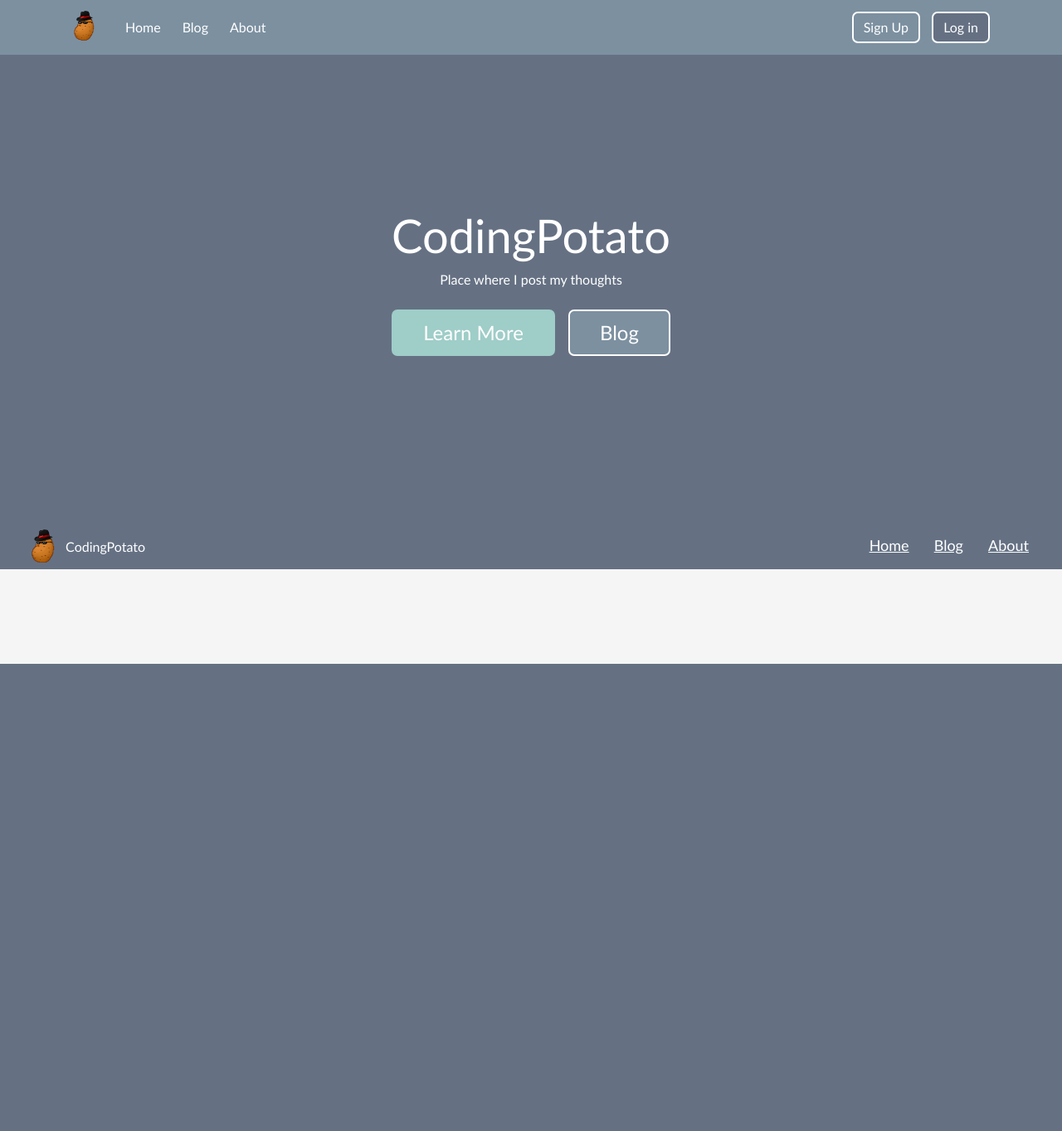
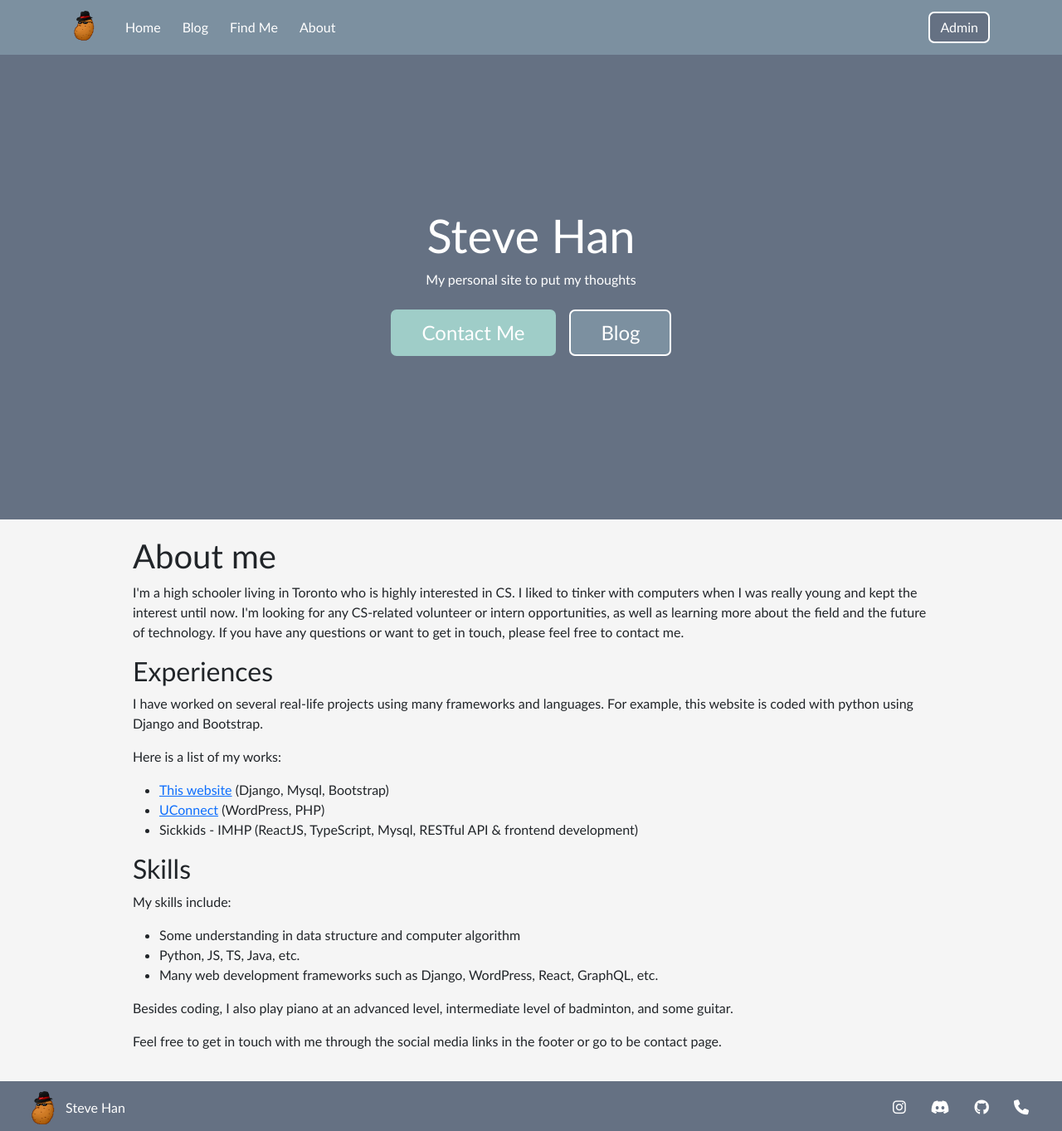
Before and after one commit to stevehan12138/ilikechicken.me, a Django app: template templates/page/index.html in a window 1280 px wide. Shown: the whole page at 83% size. Before the commit the page ends 800 px from the top, so only its background shows below. Run offline with Django 3.2, Linux system fonts and the light colour scheme; the template is opened without the code that fills it, so the values that code supplies are empty; some libraries are stand-ins or nearby versions.

Commit message:
index page redesign

```diff
--- a/ilikechicken/urls.py
+++ b/ilikechicken/urls.py
@@ -22,6 +22,7 @@ urlpatterns = [
     path('admin/', admin.site.urls),
     path('', TemplateView.as_view(template_name='page/index.html'), name='home'),
     path('privacy/', TemplateView.as_view(template_name='page/privacy.html'), name='privacy'),
+    path('contact/', TemplateView.as_view(template_name='page/contact.html'), name='contact'),
     path('about/', TemplateView.as_view(template_name='page/about.html'), name='about'),
     path('blog/', include('blog.urls'), name='blog')
 ]
--- a/static/css/footer.css
+++ b/static/css/footer.css
@@ -30,3 +30,20 @@
   font-size: 18px;
   padding-left: 26px;
 }
+
+.menulink:hover .phone{
+  color: #000000e5;
+  visibility: visible;
+}
+
+.phone {
+  background-color: black;
+  font-size: 15px;
+  text-align: center;
+  visibility: hidden;
+  border-radius: 6px;
+  position: absolute;
+  top: -10px;
+  padding: 3px 5px;
+  opacity: 0.75;
+}
--- a/static/css/style.css
+++ b/static/css/style.css
@@ -29,11 +29,6 @@ html, body {
     border: .15rem solid white;
     margin: auto 5px;
     padding: .3rem .75em;
-}
-
-.btn.signup{
-    background-color: #7C90A0;
-    color: white;
 }
 
 .btn.login{
@@ -93,3 +88,15 @@ html, body {
     background-color: #7C90A0;
     height: 200px;
 }
+
+.contact {
+    width: 80%;
+    margin: 0 auto;
+    padding: 20px 0;
+}
+
+.about-me {
+    width: 75%;
+    margin: 0 auto;
+    padding: 20px 0;
+}
--- a/templates/blog/blog.html
+++ b/templates/blog/blog.html
@@ -2,7 +2,7 @@
 {% load static %}
 
 {% block title %}
-    CodingPotato - {{ blog.title }}
+    {{ blog.title }} - ilikchicken.me
 {% endblock title %}
 
 {% block css %}
--- a/templates/footer.html
+++ b/templates/footer.html
@@ -2,11 +2,17 @@
 <footer class="footer">
     <div class="icon">
         <a class="inline" href="/"><img src="{% static 'image/logo.png' %}" alt="CodingPotato" height="45"></a>
-        <p class="inline">CodingPotato</h3>
+        <p class="inline">Steve Han</h3>
     </div>
     <div class="menu">
-        <a class="menulink" href="/">Home</a>
-        <a class="menulink" href="/blog">Blog</a>
-        <a class="menulink" href="/about">About</a>
+        <a class="menulink" href="https://www.instagram.com/ilikepoulet/"><i class="fab fa-instagram"></i></a>
+        <a class="menulink" href="https://discord.gg/wPP3kegm3h"><i class="fab fa-discord"></i></a>
+        <a class="menulink" href="https://github.com/stevehan12138"><i class="fab fa-github"></i></a>
+        <a class="menulink" href="tel:3658855465">
+            <i class="fas fa-phone"></i>
+            <p class="phone" style="color: #fff;">
+                +1-365-885-5465
+            </p>
+        </a>
     </div>
 </footer>
--- a/templates/header.html
+++ b/templates/header.html
@@ -13,14 +13,16 @@
             <a class="nav-link" href="/blog">Blog</a>
           </li>
           <li class="nav-item">
+            <a class="nav-link" href="/contact">Find Me</a>
+          </li>
+          <li class="nav-item">
             <a class="nav-link" href="/about">About</a>
           </li>
         </ul>
       </div>
 
       <div>
-        <a href='/signup' class="btn signup">Sign Up</a>
-        <a href='/login' class="btn login">Log in</a>
+        <a href='/admin' class="btn login">Admin</a>
       </div>
 
     </div>
--- a/templates/page/index.html
+++ b/templates/page/index.html
@@ -1,23 +1,41 @@
 {% extends "base.html" %}
 
 {% block title %}
-    CodingPotato
+    ilikchicken.me
 {% endblock title %}
 
 {% block content %}
     <section id="banner">
-        <h2>CodingPotato</h2>
-        <p>Place where I post my thoughts</p>
+        <h2>Steve Han</h2>
+        <p>My personal site to put my thoughts</p>
         <div class="d-flex justify-content-center">
             <div class="p-2">
-                <button onclick="location.href='/about'" type="button" class="learnmore btn-big">Learn More</button>
+                <button onclick="location.href='/contact'" type="button" class="learnmore btn-big">Contact Me</button>
             </div>
             <div class="p-2">
                 <button onclick="location.href='/blog'" type="button" class="signup btn-big">Blog</button>
             </div>
         </div>
     </section>
-    <div class="container">
-
+    <div class="about-me">
+        <h1 id="about-me">About me</h1>
+        <p>I&#39;m a high schooler living in Toronto who is highly interested in CS. I liked to tinker with computers when I was really young and kept the interest until now. I&#39;m looking for any CS-related volunteer or intern opportunities, as well as learning more about the field and the future of technology. If you have any questions or want to get in touch, please feel free to contact me.</p>
+        <h2 id="experiences">Experiences</h2>
+        <p>I have worked on several real-life projects using many frameworks and languages. For example, this website is coded with python using Django and Bootstrap.</p>
+        <p>Here is a list of my works:</p>
+        <ul>
+        <li><a href="https://github.com/stevehan12138/ilikechicken.me">This website</a> (Django, Mysql, Bootstrap)</li>
+        <li><a href="https://uconnectco.app">UConnect</a> (WordPress, PHP)</li>
+        <li>Sickkids - IMHP (ReactJS, TypeScript, Mysql, RESTful API &amp; frontend development)</li>
+        </ul>
+        <h2 id="skills">Skills</h2>
+        <p>My skills include:</p>
+        <ul>
+        <li>Some understanding in data structure and computer algorithm</li>
+        <li>Python, JS, TS, Java, etc.</li>
+        <li>Many web development frameworks such as Django, WordPress, React, GraphQL, etc.</li>
+        </ul>
+        <p>Besides coding, I also play piano at an advanced level, intermediate level of badminton, and some guitar.</p>
+        <p>Feel free to get in touch with me through the social media links in the footer or go to be contact page.</p>
     </div>
 {% endblock content %}
--- a/templates/page/privacy.html
+++ b/templates/page/privacy.html
@@ -1,7 +1,7 @@
 {% extends "base.html" %}
 
 {% block title %}
-    CodingPotato - Privacy Policy
+    Privacy Policy - ilikchicken.me
 {% endblock title %}
 
 {% block content %}
```
Also changed, not shown: templates/page/about.html (+2 -22 lines), templates/page/contact.html (added, +30 -0 lines).
